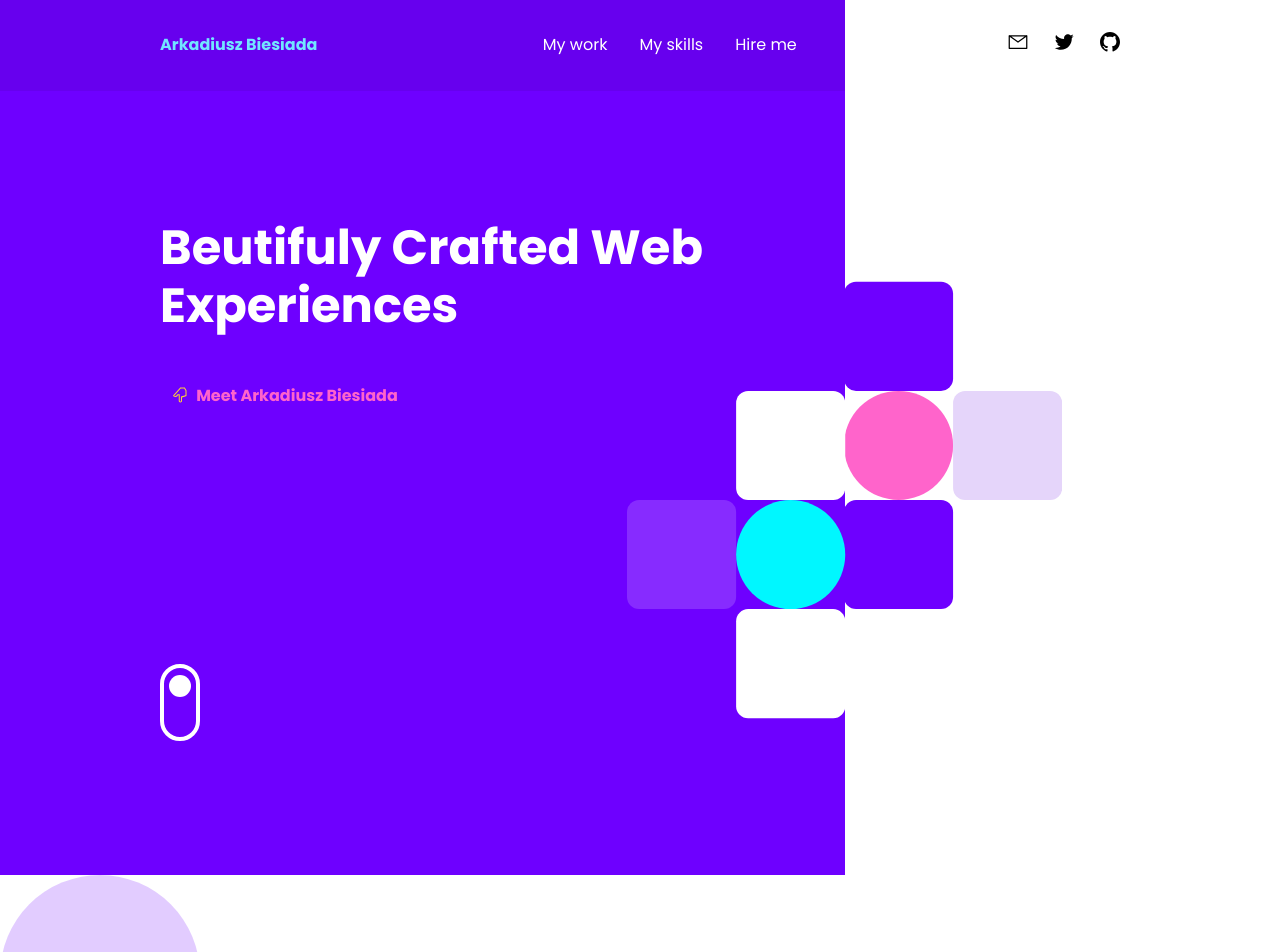
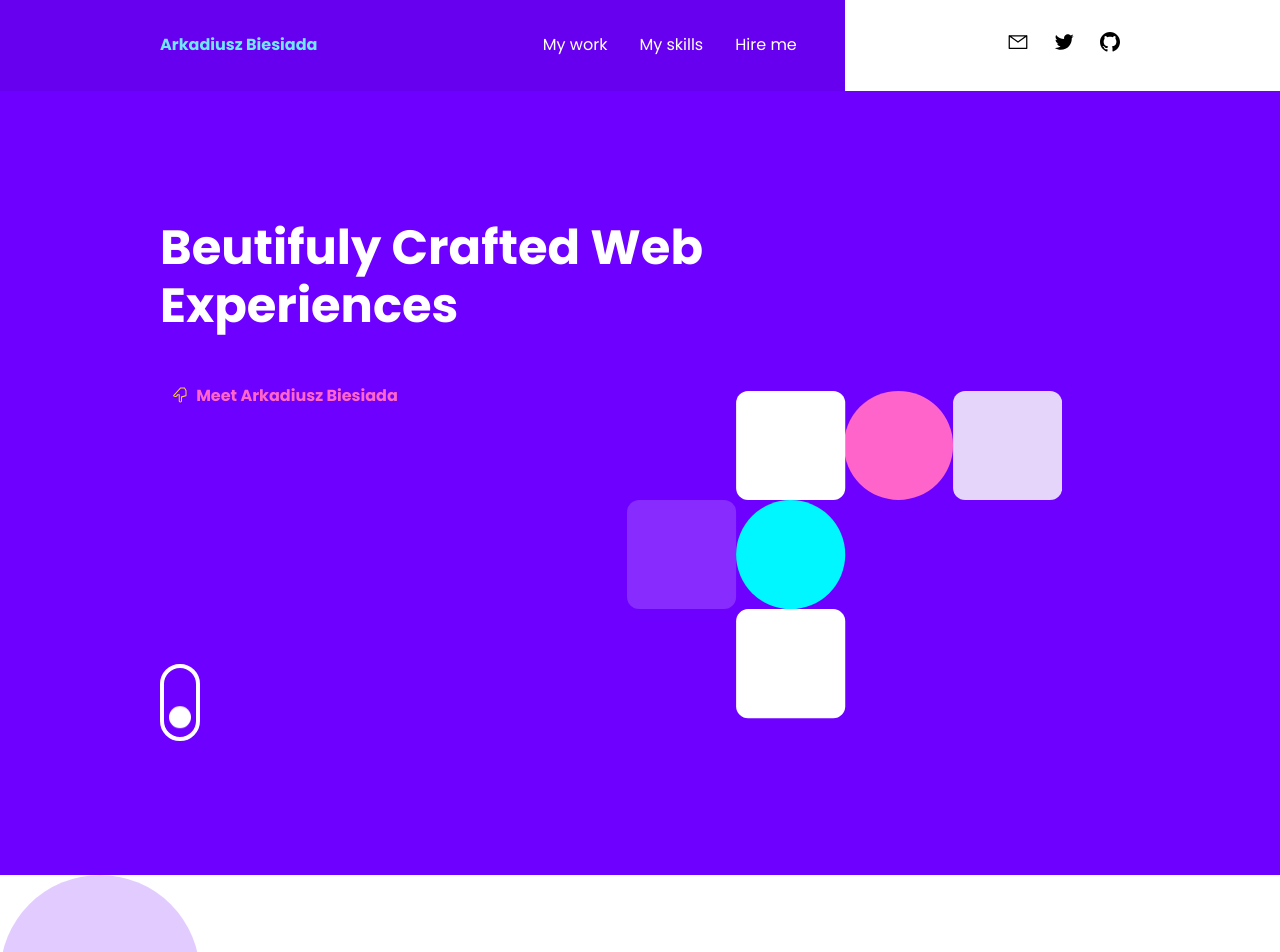
Before and after one commit to abdevworks/dc-personal-portfolio, a React (Create React App) app in the folder dc-personal-portfolio/: page / in a window 1280 px wide. Shown: the top 952 px of the page. Built offline with nearby package versions, Linux system fonts and the light colour scheme.

Commit message:
Hero section animations finished.

```diff
--- a/dc-personal-portfolio/package.json
+++ b/dc-personal-portfolio/package.json
@@ -6,6 +6,7 @@
     "@testing-library/jest-dom": "^5.16.2",
     "@testing-library/react": "^12.1.2",
     "@testing-library/user-event": "^13.5.0",
+    "gsap": "^3.9.1",
     "node-sass": "^7.0.1",
     "react": "^17.0.2",
     "react-dom": "^17.0.2",
--- a/dc-personal-portfolio/src/components/BackgroundColor.js
+++ b/dc-personal-portfolio/src/components/BackgroundColor.js
@@ -1,13 +1,15 @@
 import React from 'react'
 import styled from 'styled-components'
 
-function BackgroundColor({ children }) {
+function BackgroundColor({ bg, children }) {
   return (
-    <StyledBackgroundColor>{children}</StyledBackgroundColor>
+    <StyledBackgroundColor style={{
+      '--bgc': bg
+    }}>{children}</StyledBackgroundColor>
   )
 }
 
 const StyledBackgroundColor = styled.div`
-    background-color: var(--color-bg-default);
+    background-color: var(--bgc, var(--color-bg-default));
 `
 export default BackgroundColor
--- a/dc-personal-portfolio/src/components/GridContainer.js
+++ b/dc-personal-portfolio/src/components/GridContainer.js
@@ -1,9 +1,10 @@
 import React from "react";
 import styled from "styled-components";
 
-function GridContainer({ position = "auto", minScreenWidth = "large", bg, color, children }) {
 
-    const mainContentScreenCoverage = "66%"
+const GridContainer = React.forwardRef(
+  ({ position = "auto", minScreenWidth = "large", bg, color, children }, ref) => {
+    const mainContentScreenCoverage = "66%";
     const gridPosition = {
       left: `${mainContentScreenCoverage} auto`,
       right: `auto ${mainContentScreenCoverage}`,
@@ -19,14 +20,16 @@ function GridContainer({ position = "auto", minScreenWidth = "large", bg, color,
           "--bg": bg,
           "--color": color,
         }}
+        ref={ref}
       >
         {children}
       </StyledGridWrapper>
     );
   }
+);
 
 export const StyledGridWrapper = styled.div`
-  background-color: var(--bg, var(--color-header));
+  background-color: var(--bg);
   color: var(--color, white);
 
   @media only screen and (min-width: ${({ theme, minWidth }) => theme[minWidth]}) {
--- a/dc-personal-portfolio/src/components/Hero.js
+++ b/dc-personal-portfolio/src/components/Hero.js
@@ -1,25 +1,57 @@
-import React from "react";
+import React, { useRef, useEffect } from "react";
+import { gsap } from "gsap";
 import styled from "styled-components";
 import Meet from "./Meet";
 import ScrollSvg from "./ScrollSvg";
 import HeroDesignSvg from "./HeroDesignSvg";
 import GridContainer from "./GridContainer";
+import BackgroundColor from "./BackgroundColor";
 
 function Hero({ title, meet, bg, meetColor }) {
+  const heroConRef = useRef();
+  const titleRef = useRef();
+  const meetRef = useRef();
+  const scrollSvgRef = useRef();
+
+  useEffect(() => {
+    const tl = gsap.timeline();
+    tl.from(heroConRef.current, {
+      y: "-30%",
+      opacity: 0,
+      duration: 2,
+      ease: "power4.out",
+    });
+
+    tl.from(
+      [titleRef.current, meetRef.current, scrollSvgRef.current],
+      {
+        opacity: 0,
+        y: -50,
+        stagger: 0.3,
+        duration: 2,
+        ease: "power4.out",
+      },
+      "-=1.5"
+    );
+
+  });
+
   return (
-    <GridContainer position="left" bg="var(--color-hero)">
+    <BackgroundColor bg="var(--color-hero)">
+      <GridContainer position="left" ref={heroConRef}>
         <StyledContent
           style={{
             "--bg": bg,
           }}
         >
-        <StyledHeading>{title}</StyledHeading>
-        <Meet color={meetColor}>{meet}</Meet>
-        <ScrollSvg width="40px" />
+          <StyledHeading ref={titleRef}>{title}</StyledHeading>
+          <Meet color={meetColor} ref={meetRef}>{meet}</Meet>
+          <ScrollSvg width="40px" ref={scrollSvgRef}/>
         </StyledContent>
 
         <HeroDesignSvg />
       </GridContainer>
+    </BackgroundColor>
   );
 }
 
--- a/dc-personal-portfolio/src/components/Meet.js
+++ b/dc-personal-portfolio/src/components/Meet.js
@@ -1,18 +1,19 @@
 import React from "react";
 import styled from "styled-components";
 
-function Meet({ color, children }) {
+const Meet = React.forwardRef(({ color, children }, ref) => {
   return (
     <StyledMeetWrapper
       style={{
         "--color": color,
       }}
+      ref={ref}
     >
       <img src="images/cil_hand-point-down.svg" alt="point down" />
       <p>Meet {children}</p>
     </StyledMeetWrapper>
   );
-}
+});
 
 const StyledMeetWrapper = styled.div`
   display: flex;
--- a/dc-personal-portfolio/src/components/ScrollSvg.js
+++ b/dc-personal-portfolio/src/components/ScrollSvg.js
@@ -1,12 +1,15 @@
 import React from "react";
 import styled from "styled-components";
 
-function ScrollSvg({ width, height}) {
+const ScrollSvg = React.forwardRef(({ width, height }, ref) => {
   return (
-    <StyledScrollSvg style={{
-      '--width': width,
-      '--height': height
-    }} >
+    <StyledScrollSvg
+      style={{
+        "--width": width,
+        "--height": height,
+      }}
+      ref={ref}
+    >
       <g id="scroll" transform="translate(-253 -787)">
         <g
           id="Rectangle_12"
@@ -32,12 +35,40 @@ function ScrollSvg({ width, height}) {
       </g>
     </StyledScrollSvg>
   );
-}
+});
 
 const StyledScrollSvg = styled.svg`
   width: var(--width);
   height: var(--height);
   margin-top: 2em;
+
+  .circle {
+  animation: circleAnim 1s infinite alternate-reverse;
+}
+
+@-webkit-keyframes circleAnim {
+  from {
+    -webkit-transform: translate(262px, 798px);
+            transform: translate(262px, 798px);
+    z-index: 5;
+  }
+  to {
+    -webkit-transform: translate(262px, 830px);
+            transform: translate(262px, 830px);
+  }
+}
+
+@keyframes circleAnim {
+  from {
+    -webkit-transform: translate(262px, 798px);
+            transform: translate(262px, 798px);
+    z-index: 5;
+  }
+  to {
+    -webkit-transform: translate(262px, 830px);
+            transform: translate(262px, 830px);
+  }
+}
 
   @media only screen and (min-width: ${({ theme }) => theme.large}) {
     margin-top: 10em;
```
Also changed, not shown: 1 other file (tests, documents, lock files or other folders). Lines whose indentation alone changed are shown as unchanged.
